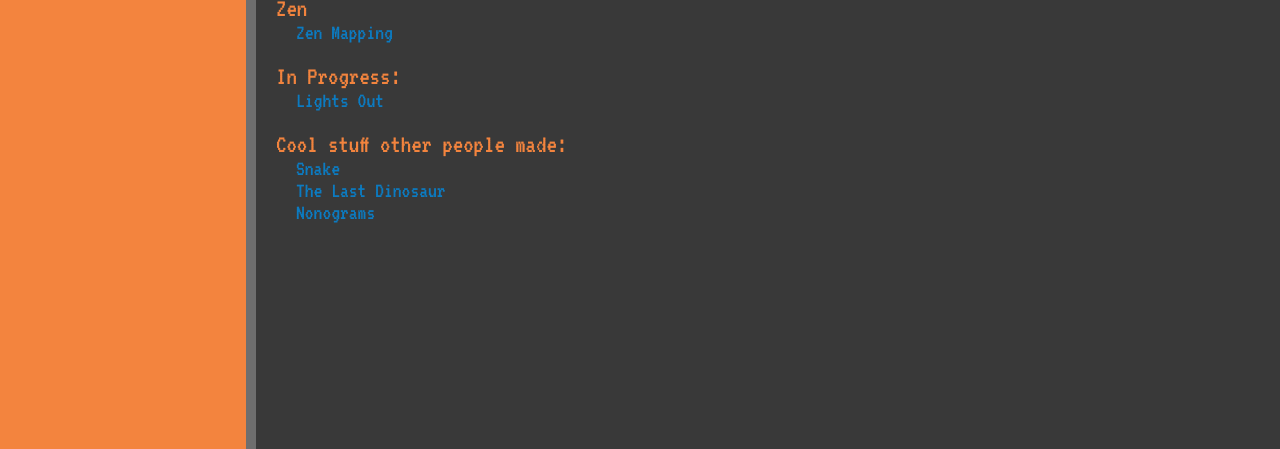
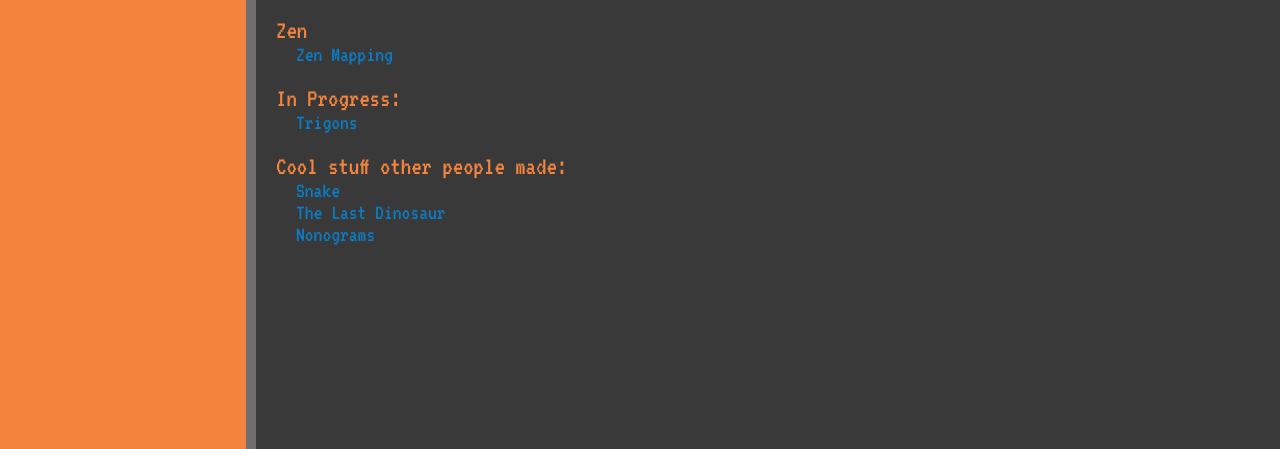
Before and after one commit to jasminenoack/jasminenoack.github.io, a plain HTML site: page index.html in a window 1280 px wide. Shown: the part 351-800 px from the top of the page. Drawn offline with Linux system fonts and the light colour scheme.

Commit message:
add trigons

```diff
--- a/index.html
+++ b/index.html
@@ -42,12 +42,13 @@
         <a href=http://jasminenoack.com/bejeweled/>Bejeweled</a>
         <a href=http://jasminenoack.com/breakout/>Breakout</a>
         <a href=http://sudoku-on-rails.herokuapp.com/>Sudoku</a>
+        <a href=http://jasminenoack.com/lights-out/>Lights Out</a>
 
         <h1>Zen</h1>
         <a href=http://jasminenoack.com/zenmapping/>Zen Mapping</a>
 
         <h1>In Progress:</h1>
-        <a href=http://jasminenoack.com/lights-out/>Lights Out</a>
+        <a href=http://jasminenoack.com/trigons/>Trigons</a>
 
         <h1>Cool stuff other people made:</h1>
         <a href=http://www.ericfirth.com/Snake/>Snake</a>
```
